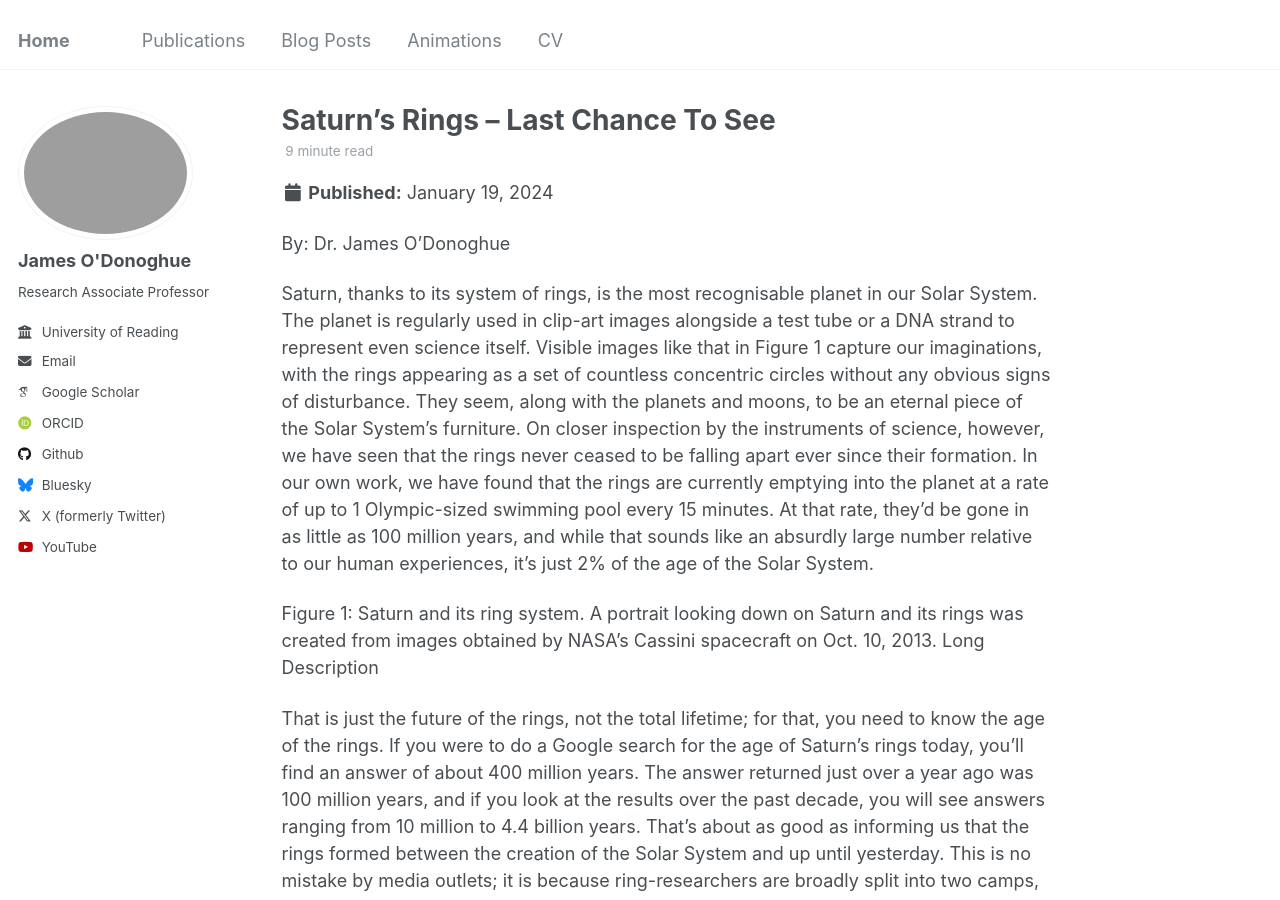
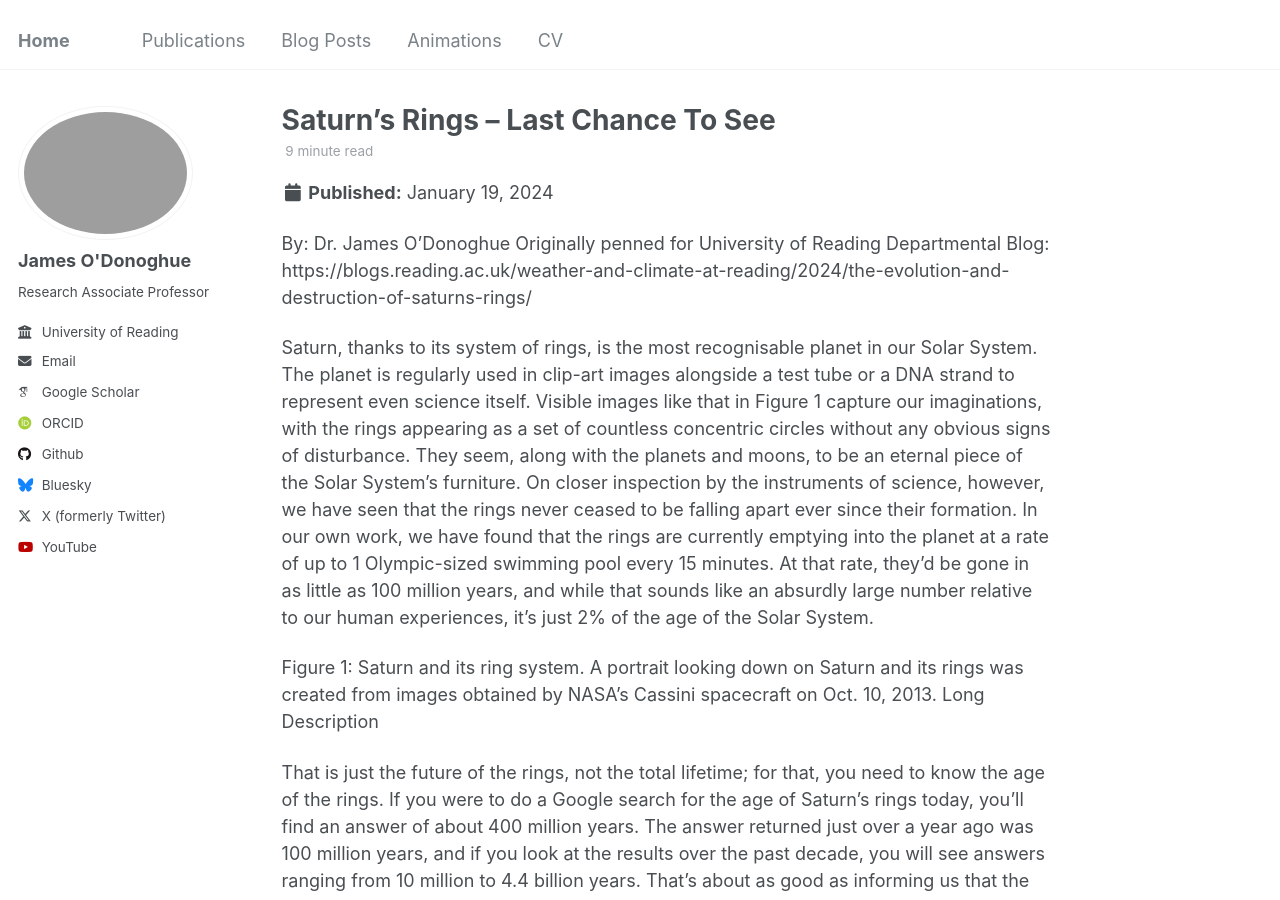
Before and after one commit to odonoghuespace/odonoghuespace.github.io, a Jekyll site: the page built from _posts/2024-10-17-The-evolution-and-destruction-of-Saturns-rings.md, in a window 1280 px wide and 900 px high. Built offline with Jekyll 4.4.1, drawn with Linux system fonts in a browser that asks for light colours; some web fonts are replaced.

Commit message:
Update 2024-10-17-The-evolution-and-destruction-of-Saturns-rings.md

```diff
--- a/_posts/2024-10-17-The-evolution-and-destruction-of-Saturns-rings.md
+++ b/_posts/2024-10-17-The-evolution-and-destruction-of-Saturns-rings.md
@@ -8,6 +8,7 @@ tags:
 ---
 
 By: Dr. James O’Donoghue
+Originally penned for University of Reading Departmental Blog: https://blogs.reading.ac.uk/weather-and-climate-at-reading/2024/the-evolution-and-destruction-of-saturns-rings/
 
 Saturn, thanks to its system of rings, is the most recognisable planet in our Solar System. The planet is regularly used in clip-art images alongside a test tube or a DNA strand to represent even science itself. Visible images like that in Figure 1 capture our imaginations, with the rings appearing as a set of countless concentric circles without any obvious signs of disturbance. They seem, along with the planets and moons, to be an eternal piece of the Solar System’s furniture. On closer inspection by the instruments of science, however, we have seen that the rings never ceased to be falling apart ever since their formation. In our own work, we have found that the rings are currently emptying into the planet at a rate of up to 1 Olympic-sized swimming pool every 15 minutes. At that rate, they’d be gone in as little as 100 million years, and while that sounds like an absurdly large number relative to our human experiences, it’s just 2% of the age of the Solar System.
 
```
